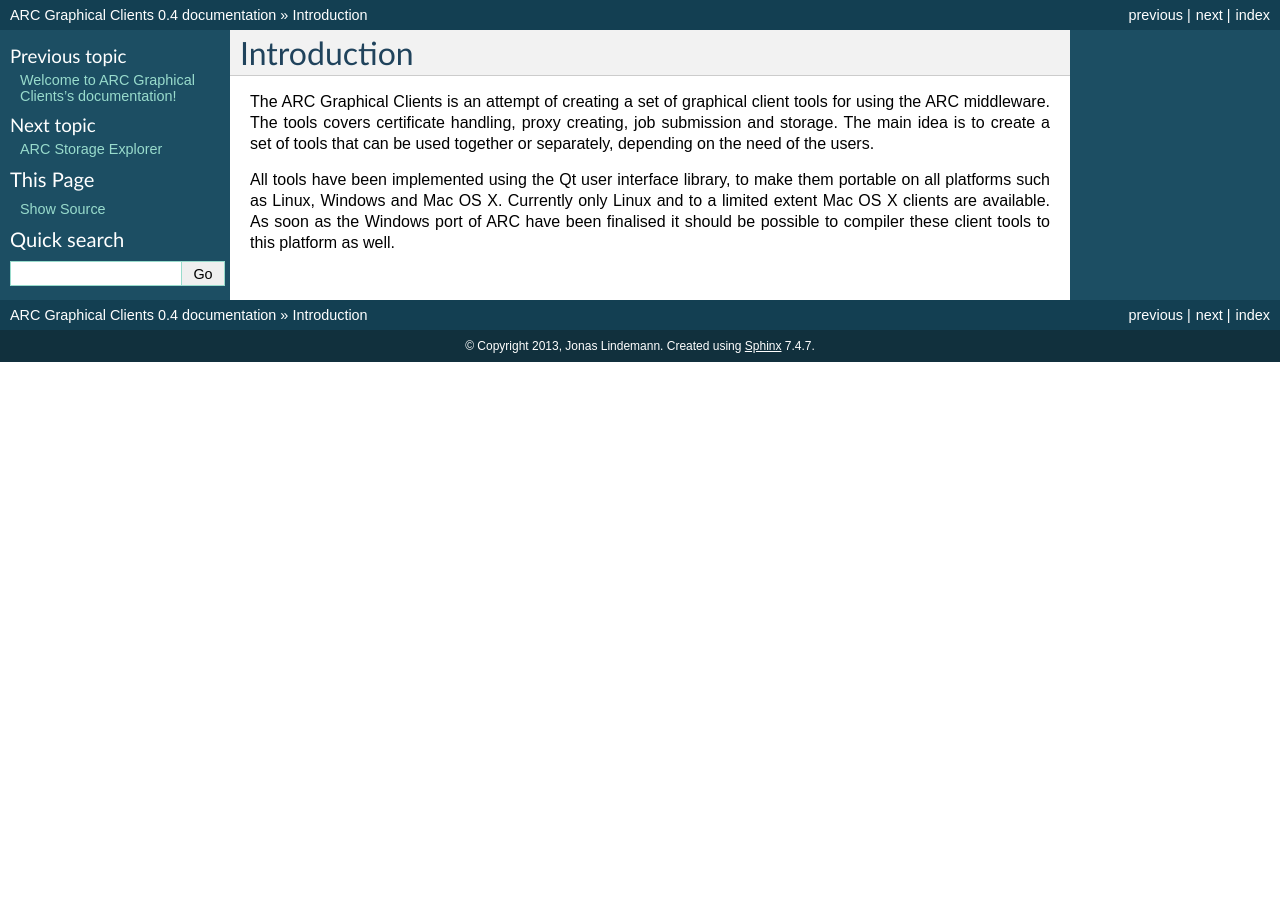
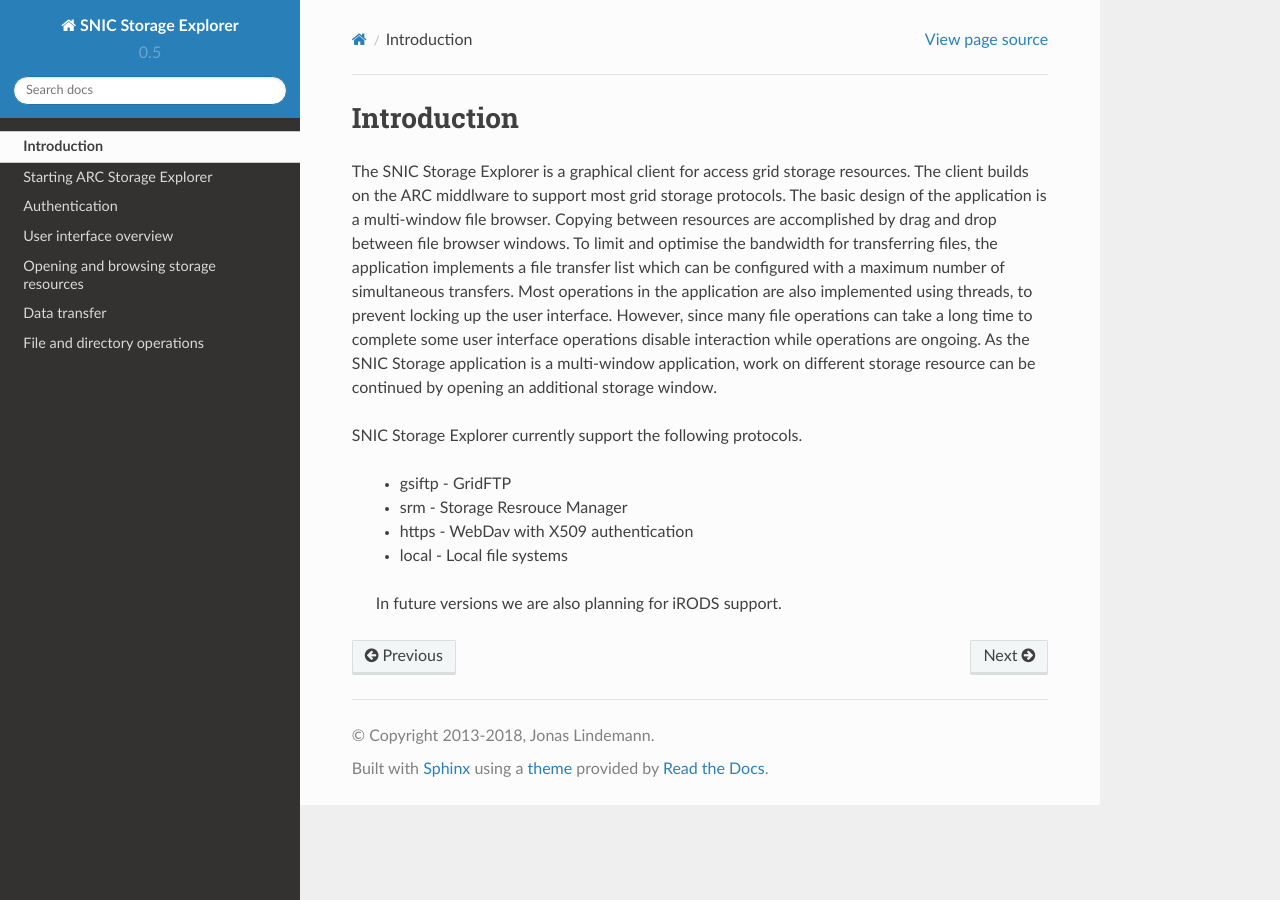
Before and after one commit to jonaslindemann/arc-gui-clients, a Sphinx documentation site: the page built from docs/users_guide/source/introduction.rst, in a window 1280 px wide. Built offline with Sphinx 7.4.7 and the Read the Docs theme 2.0.0, drawn with Linux system fonts in a browser that asks for light colours.

```diff
--- a/docs/users_guide/source/arcstorage-ui.rst
+++ b/docs/users_guide/source/arcstorage-ui.rst
@@ -1,20 +1,14 @@
-====================
-ARC Storage Explorer
-====================
+Starting ARC Storage Explorer
+=============================
 
-The ARC Storage Explorer is a graphical client for access grid storage resources. The client builds on the ARC middlware to support most grid storage protocols. The basic design of the application is a multi-window file browser. Copying between resources are accomplished by drag and drop between file browser windows. To limit and optimise the bandwidth for transferring files, the application implements a file transfer list which can be configured with a maximum number of simultaneous transfers. Most operations in the application are also implemented using threads, to prevent locking up the user interface. However, since many file operations can take a long time to complete some user interface operations disable interaction while operations are ongoing. As the ARC Storage application is a multi-window application, work on different storage resource can be continued by opening an additional storage window.
-
-Starting ARC Storage Explorer
------------------------------
-
-ARC Storage explorer is started by selecting "Application/Internet/ARC Storage Explorer" in the applications menu in most Linux distributions. The following image shows the start menu in Scientific Linux 6.
+ARC Storage explorer is started by selecting "Lunarc Tools/Storage Tools/SNIC Storage Explorer" in the applications menu on the LUNARC HPC Desktop. The following image shows the start menu in Scientific Linux 6.
 
 .. image:: images/arcstorage-starting-1.png
 
 When ARC Storage Explorer starts it will check for a valid proxy certificate. If not found it will show a dialog with options for creating a proxy certificate.
 
-Proxy generation
-----------------
+Authentication
+==============
 
 In the proxy dialog, settings for creating different kind of proxy certificates can be selected. In the first tab "Standard" options for the proxy lifetime and proxy type can be set.
 
@@ -30,8 +24,8 @@ When the proxy has been generated succesfully, a message box is shown confirming
 
 .. image:: images/arcstorage-proxy-7.png
 
-User interface
---------------
+User interface overview
+=======================
 
 The user interface of ARC Storage Explorer is designed as a standard file browser. The main window is shown in the following illustration:
 
@@ -44,6 +38,9 @@ Below the access bar, the directory- and file views can be found. The directory
 The file view represents a listing of the current working directory. This is also the main view for file operations such as copying, deleting and viewing files and directories.
 
 In the lower part of the main window contains a log view. In this view log messages from the lower level middleware (ARC) will be presented. The verbosity of the logging can be changed in the configuration options.
+
+Opening and browsing storage resources
+======================================
 
 Opening a URL
 -------------
@@ -84,7 +81,7 @@ Another way of navigating the directory hierarchy is to use the folder view in t
 .. figure:: images/arcstorage-browsing-3.png
 
    Selecting the folder expansion icon.
-|
+
 .. figure:: images/arcstorage-browsing-4.png
 
    Expanded folder.
@@ -101,6 +98,9 @@ Detailed information on the file can be queried by selecting the file or directo
 .. figure:: images/arcstorage-metadata-1.png
 
    Metadata property window.
+
+Data transfer
+=============
 
 Uploading files
 ---------------
@@ -148,6 +148,14 @@ Files can be downloaded to the local file system using the **Transfer/Download**
 
 The file transfer dialog is shown during the active file transfer. From this dialog all transfers can be monitored and controlled.
 
+Transferring files between open windows
+---------------------------------------
+
+TODO
+
+File and directory operations
+=============================
+
 Copying URL links
 -----------------
 
@@ -158,7 +166,6 @@ Sometimes you need to communicate a URL of a specific file. This can be done usi
    Copy full URL of selected file.
 
 The URL is now available from the clipboard and can be pasted into other applications.
-
 
 Creating directories
 --------------------
--- a/docs/users_guide/source/conf.py
+++ b/docs/users_guide/source/conf.py
@@ -40,17 +40,17 @@ source_suffix = '.rst'
 master_doc = 'index'
 
 # General information about the project.
-project = u'ARC Graphical Clients'
-copyright = u'2013, Jonas Lindemann'
+project = u'SNIC Storage Explorer'
+copyright = u'2013-2018, Jonas Lindemann'
 
 # The version info for the project you're documenting, acts as replacement for
 # |version| and |release|, also used in various other places throughout the
 # built documents.
 #
 # The short X.Y version.
-version = '0.4'
+version = '0.5'
 # The full version, including alpha/beta/rc tags.
-release = '0.4'
+release = '0.5'
 
 # The language for content autogenerated by Sphinx. Refer to documentation
 # for a list of supported languages.
@@ -91,7 +91,7 @@ pygments_style = 'sphinx'
 
 # The theme to use for HTML and HTML Help pages.  See the documentation for
 # a list of builtin themes.
-html_theme = 'default'
+html_theme = 'sphinx_rtd_theme'
 
 # Theme options are theme-specific and customize the look and feel of a theme
 # further.  For a list of options available for each theme, see the
--- a/docs/users_guide/source/index.rst
+++ b/docs/users_guide/source/index.rst
@@ -3,8 +3,8 @@
    You can adapt this file completely to your liking, but it should at least
    contain the root `toctree` directive.
 
-Welcome to ARC Graphical Clients's documentation!
-=================================================
+Welcome to SNIC Storage Explorer
+================================
 
 Contents:
 
--- a/docs/users_guide/source/introduction.rst
+++ b/docs/users_guide/source/introduction.rst
@@ -1,7 +1,13 @@
-============
 Introduction
 ============
 
-The ARC Graphical Clients is an attempt of creating a set of graphical client tools for using the ARC middleware. The tools covers certificate handling, proxy creating, job submission and storage. The main idea is to create a set of tools that can be used together or separately, depending on the need of the users.
+The SNIC Storage Explorer is a graphical client for access grid storage resources. The client builds on the ARC middlware to support most grid storage protocols. The basic design of the application is a multi-window file browser. Copying between resources are accomplished by drag and drop between file browser windows. To limit and optimise the bandwidth for transferring files, the application implements a file transfer list which can be configured with a maximum number of simultaneous transfers. Most operations in the application are also implemented using threads, to prevent locking up the user interface. However, since many file operations can take a long time to complete some user interface operations disable interaction while operations are ongoing. As the SNIC Storage application is a multi-window application, work on different storage resource can be continued by opening an additional storage window.
 
-All tools have been implemented using the Qt user interface library, to make them portable on all platforms such as Linux, Windows and Mac OS X. Currently only Linux and to a limited extent Mac OS X clients are available. As soon as the Windows port of ARC have been finalised it should be possible to compiler these client tools to this platform as well.
+SNIC Storage Explorer currently support the following protocols.
+
+ * gsiftp - GridFTP
+ * srm - Storage Resrouce Manager
+ * https - WebDav with X509 authentication
+ * local - Local file systems
+
+ In future versions we are also planning for iRODS support.
```
Also changed, not shown: other parts of docs/users_guide/source/arcstorage-ui.rst (+0 -5 lines), 2 other files.
